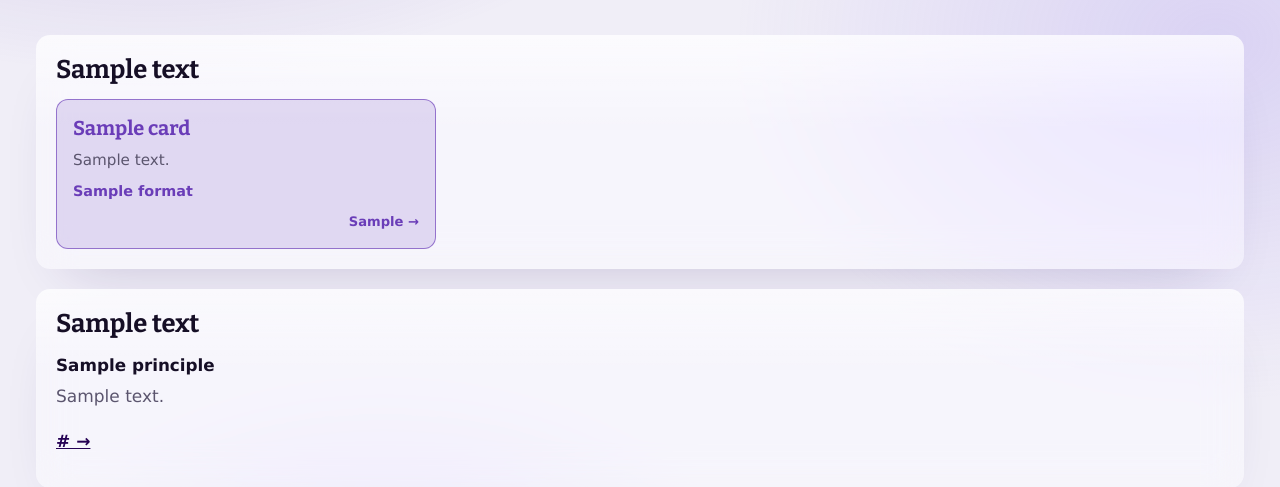
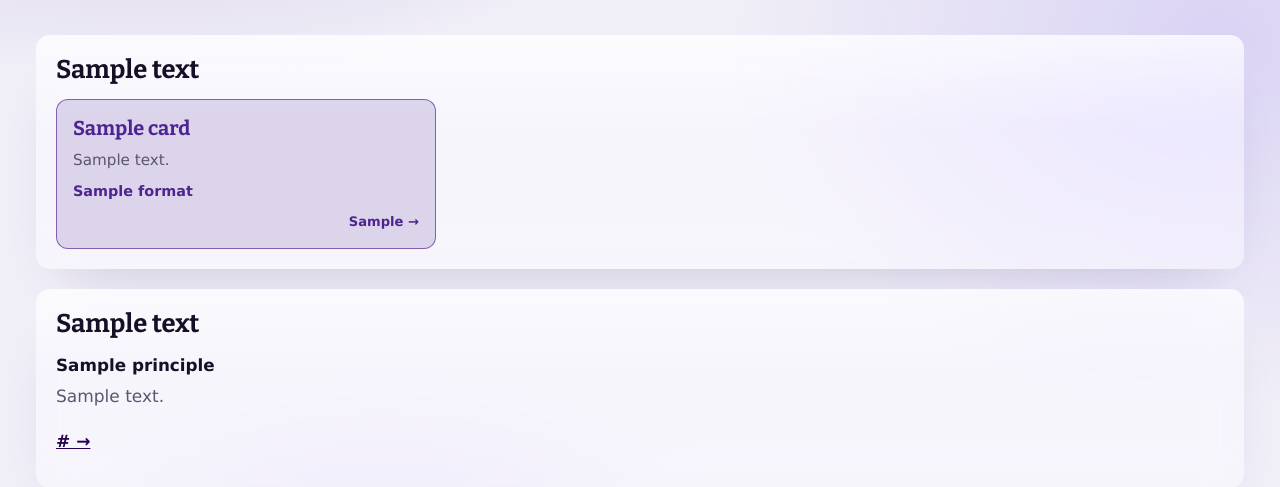
Before and after one commit to brasil-facil/brasil_facil, a Python web app: template site_src/templates/home.html in a window 1280 px wide. Shown: the part 199-686 px from the top of the page. Run offline with Jinja, Linux system fonts and the light colour scheme; the template is opened without the code that fills it: most values are stand-ins (such as "Sample title", 1, 10 or a date in 2020); some web fonts are replaced.

Commit message:
Tema claro: um só roxo de destaque (#4E2590) na aba, no cartão da Economia, na palavra do título e no nome do indicador
Co-Authored-By: Claude Opus 5.5 <noreply@anthropic.com>

```diff
--- a/site_src/static/style.css
+++ b/site_src/static/style.css
@@ -47,7 +47,7 @@
   --good-band: rgba(30, 122, 76, 0.14);
   --watch-band: rgba(212, 160, 23, 0.16);
   --watch-bar: #D4A017;   /* yellow bars in charts (--watch is for text) */
-  --accent: #6A3DB8;   /* a word picked out in a title; brighter than --brand */
+  --accent: #4E2590;   /* highlights: the selected tab, live cards, a word in a title */
   --cmp-line: #857F94;   /* comparison lines: quiet grey */
   --cmp-peer: #9A94AA;   /* comparison countries: lighter grey, dashed */
   --radius: 14px;
@@ -299,9 +299,7 @@ a {
   font-size: clamp(1.2rem, 2.6vw, 1.5rem);
   font-weight: 700;
   line-height: 1.25;
-  /* Between the deep brand purple and the brighter accent (light look);
-     in the dark look both are the same light purple. */
-  color: color-mix(in srgb, var(--accent) 60%, var(--brand));
+  color: var(--accent);
   margin-bottom: 8px;
 }
 
```
